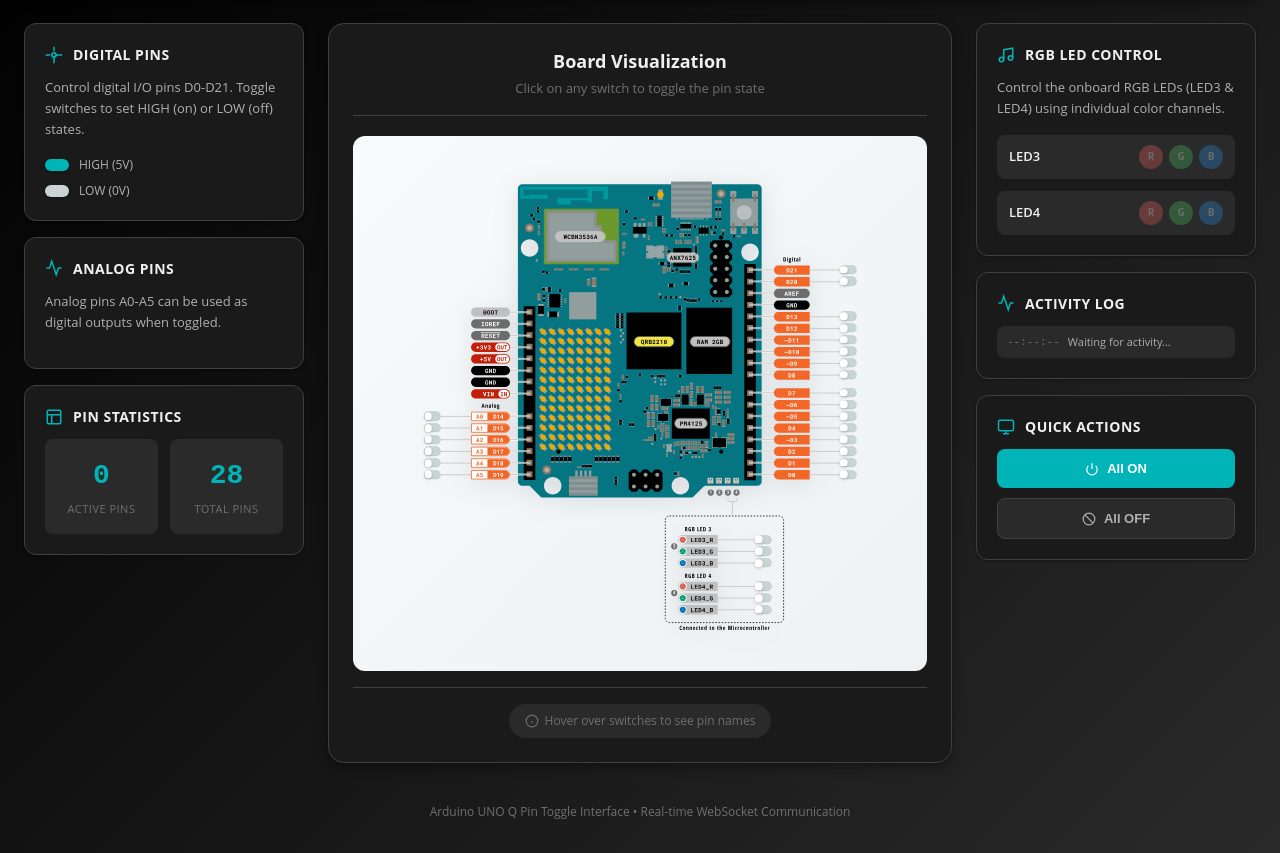
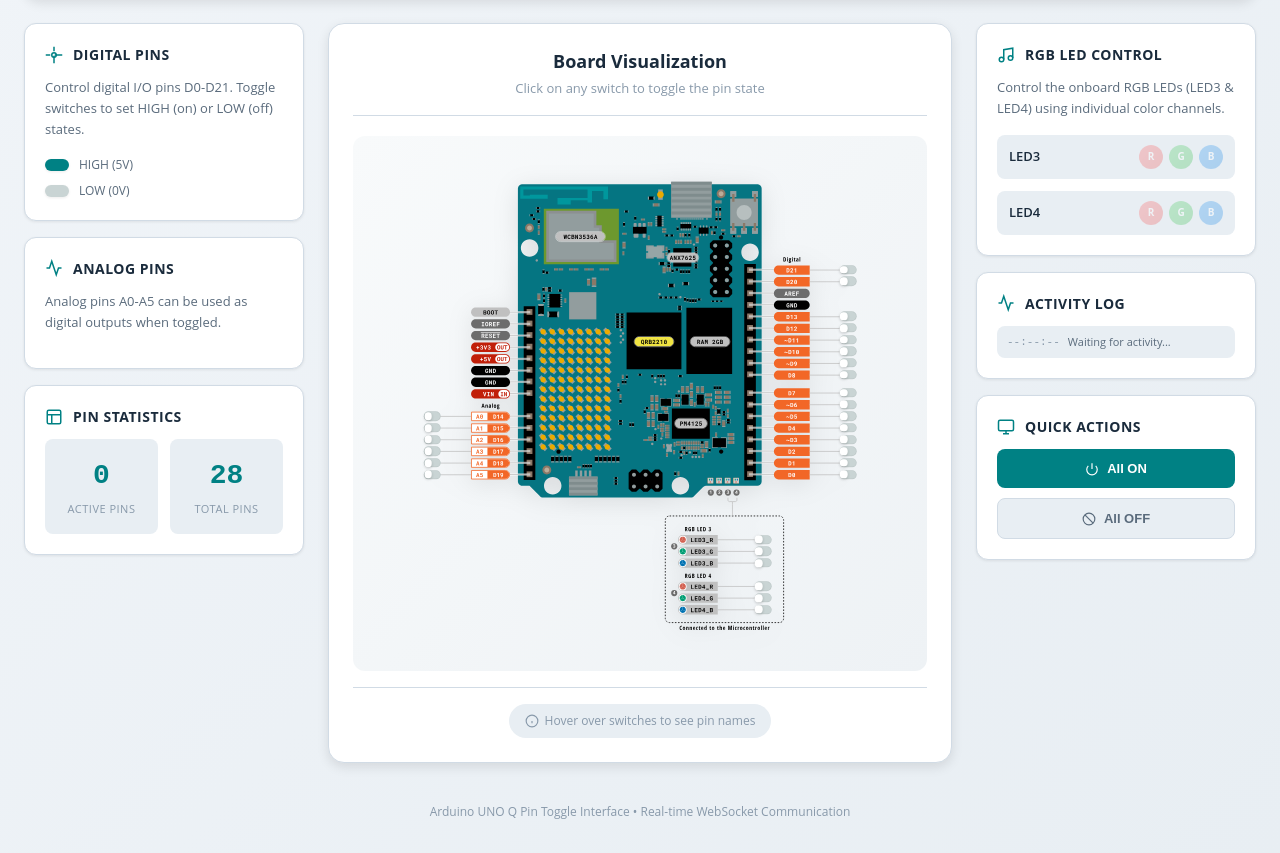
Before and after one commit to secretengineer/UNO-Q-Pin-Toggle-UI, a plain HTML site: page assets/index.html in a window 1280 px wide. Shown: the part 95-948 px from the top of the page. Drawn offline with Linux system fonts and the light colour scheme; no server answers; a web font is replaced by a local one.

Commit message:
Update CSS variables for improved theming and visual consistency

```diff
--- a/assets/style.css
+++ b/assets/style.css
@@ -4,23 +4,23 @@
 
 /* CSS Variables for consistent theming */
 :root {
-    --primary-color: #00b4b8;
-    --primary-light: #00d4d8;
-    --primary-dark: #008a8d;
+    --primary-color: #008184;
+    --primary-light: #00a5a8;
+    --primary-dark: #006264;
     --accent-color: #ff6b35;
     --success-color: #34c759;
     --warning-color: #ffcc00;
     --error-color: #ff3b30;
-    --bg-primary: #000000;
-    --bg-secondary: #1a1a1a;
-    --bg-tertiary: #2a2a2a;
-    --text-primary: #f0f0f0;
-    --text-secondary: #b0b0b0;
-    --text-muted: #707070;
-    --border-color: #404040;
-    --shadow-sm: 0 1px 3px rgba(0,0,0,0.3);
-    --shadow-md: 0 4px 12px rgba(0,0,0,0.4);
-    --shadow-lg: 0 8px 24px rgba(0,0,0,0.5);
+    --bg-primary: #f0f4f8;
+    --bg-secondary: #ffffff;
+    --bg-tertiary: #e8eef3;
+    --text-primary: #1a2b3c;
+    --text-secondary: #5a6b7c;
+    --text-muted: #8899aa;
+    --border-color: #d1dbe5;
+    --shadow-sm: 0 1px 3px rgba(0,0,0,0.08);
+    --shadow-md: 0 4px 12px rgba(0,0,0,0.1);
+    --shadow-lg: 0 8px 24px rgba(0,0,0,0.12);
     --radius-sm: 8px;
     --radius-md: 12px;
     --radius-lg: 16px;
```
